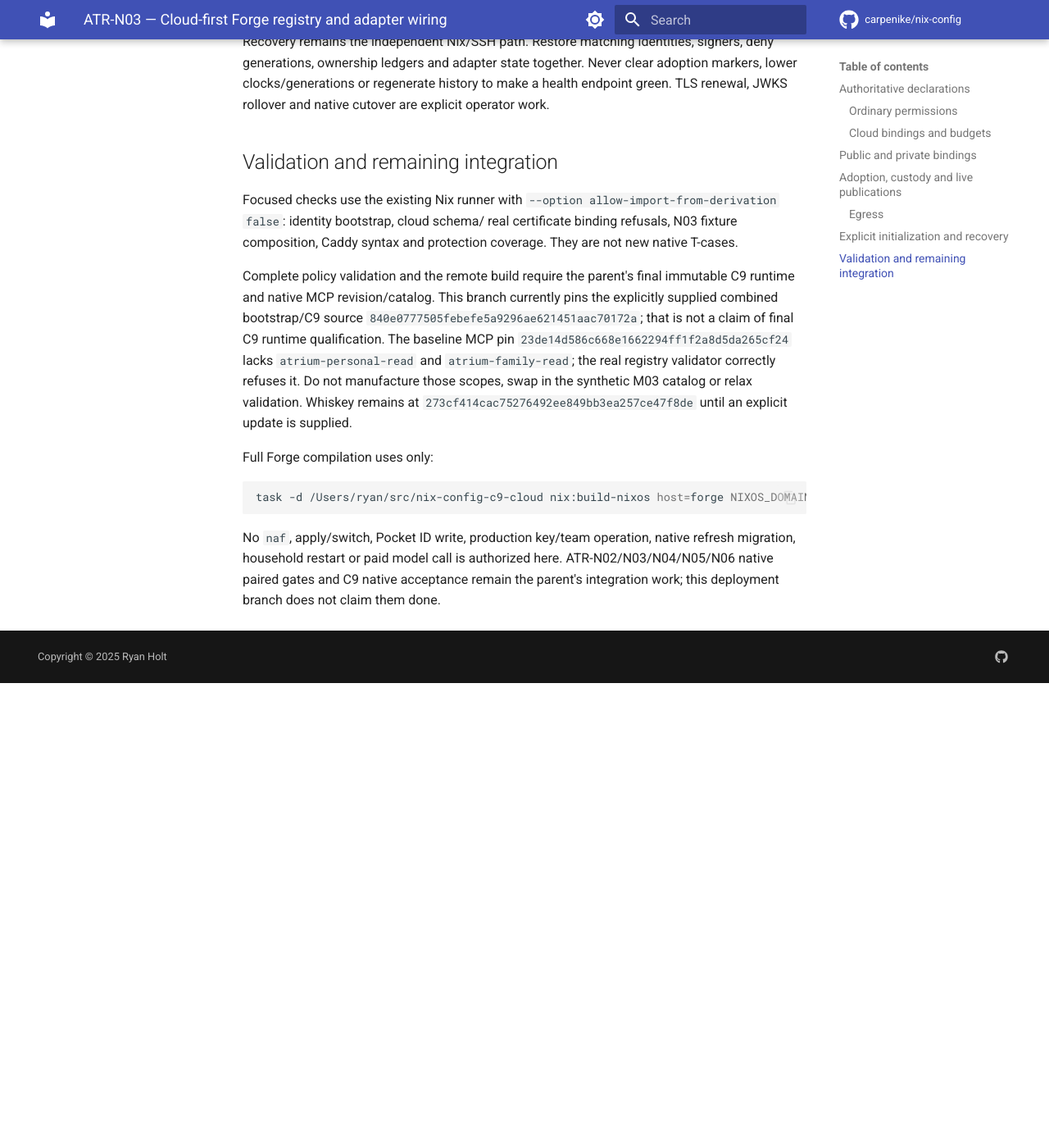
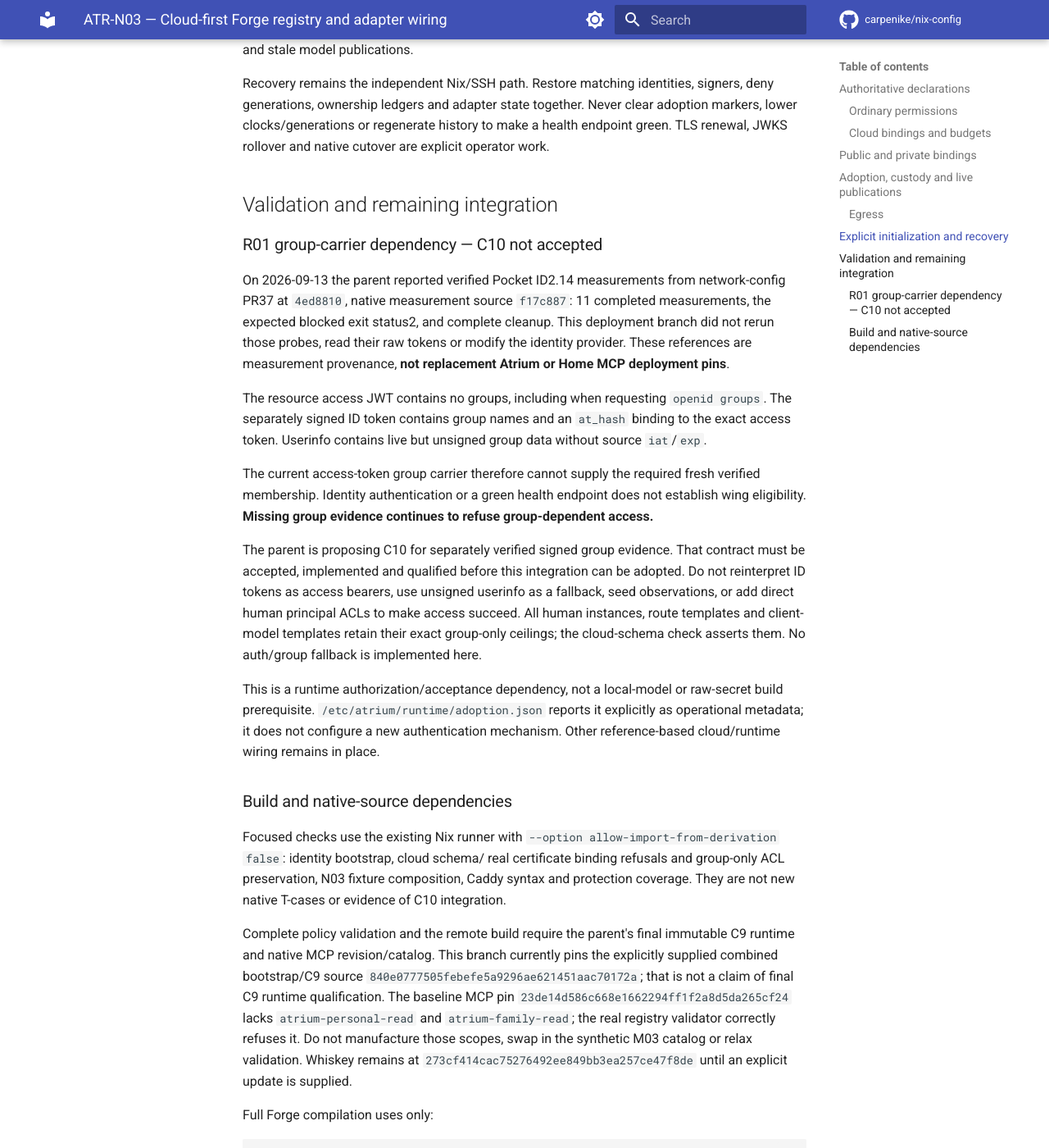
Before and after one commit to carpenike/nix-config, an MkDocs documentation site: the page built from docs/services/atrium-forge-cloud.md, in a window 1280 px wide and 1400 px high, scrolled down 6294 px. Shown: the whole window at 82% size. Built offline with MkDocs 1.6.1 and Material for MkDocs 9.7.7, drawn with Linux system fonts in a browser that asks for light colours; comment, search, counter and statistics services are not loaded; before the commit the page ends 7127 px from its top, so only the background shows below that; some of the changed text lies outside the part shown.

Commit message:
ATR-N03: preserve group-only access pending C10
Record the parent-reported Pocket ID 2.14 group-carrier blocker without changing authentication, registry ACLs or immutable deployment inputs. Extend the existing schema check to assert every human instance/template remains group-only and identity still uses access tokens. Separately verified signed group evidence awaits C10 acceptance and qualification.

Co-authored-by: Copilot <223556219+Copilot@users.noreply.github.com>
Copilot-Session: 1e5e7d6d-a45a-4ac0-9fb1-9bf14b3658cb

```diff
--- a/docs/services/atrium-forge-cloud.md
+++ b/docs/services/atrium-forge-cloud.md
@@ -209,9 +209,11 @@ units use actual package interfaces:
 
 1. `atrium-initialize` and `atrium-trust-initialize`: owner/service enrollment,
    signing, and separate TLS custody. Neither repeats or runs on boot.
-2. `atrium-seed-policy`: ordinary grants only. Establish fresh verified group
-   evidence through the real Pocket ID flow; the seed cannot manufacture it.
-   `atrium-select-opus` is a separate optional adult action.
+2. `atrium-seed-policy`: ordinary grants only; the seed cannot manufacture group
+   evidence. Group-dependent use stays blocked until C10 is accepted and its
+   verified carrier is implemented and qualified. Requesting `openid groups`
+   alone does not fix the resource access JWT. `atrium-select-opus` remains a
+   separate optional adult action, subject to the same group ceiling.
 3. `atrium-model-resolver-initialize`: publish from real initialized resolver
    state. `atrium-model-controller-initialize`: initialize the actual ledger
    and its real initial service publication. `atrium-model-admission-initialize`:
@@ -250,10 +252,45 @@ explicit operator work.
 
 ## Validation and remaining integration
 
+### R01 group-carrier dependency — C10 not accepted
+
+On 2026-09-13 the parent reported verified Pocket ID2.14 measurements from
+network-config PR37 at `4ed8810`, native measurement source `f17c887`:
+11 completed measurements, the expected blocked exit status2, and complete
+cleanup. This deployment branch did not rerun those probes, read their raw
+tokens or modify the identity provider. These references are measurement
+provenance, **not replacement Atrium or Home MCP deployment pins**.
+
+The resource access JWT contains no groups, including when requesting
+`openid groups`. The separately signed ID token contains group names and
+an `at_hash` binding to the exact access token. Userinfo contains live but
+unsigned group data without source `iat`/`exp`.
+
+The current access-token group carrier therefore cannot supply the required
+fresh verified membership. Identity authentication or a green health endpoint
+does not establish wing eligibility. **Missing group evidence continues to
+refuse group-dependent access.**
+
+The parent is proposing C10 for separately verified signed group evidence.
+That contract must be accepted, implemented and qualified before this
+integration can be adopted. Do not reinterpret ID tokens as access bearers,
+use unsigned userinfo as a fallback, seed observations, or add direct human
+principal ACLs to make access succeed. All human instances, route templates
+and client-model templates retain their exact group-only ceilings; the
+cloud-schema check asserts them. No auth/group fallback is implemented here.
+
+This is a runtime authorization/acceptance dependency, not a local-model or
+raw-secret build prerequisite. `/etc/atrium/runtime/adoption.json` reports it
+explicitly as operational metadata; it does not configure a new authentication
+mechanism. Other reference-based cloud/runtime wiring remains in place.
+
+### Build and native-source dependencies
+
 Focused checks use the existing Nix runner with
 `--option allow-import-from-derivation false`: identity bootstrap, cloud schema/
-real certificate binding refusals, N03 fixture composition, Caddy syntax and
-protection coverage. They are not new native T-cases.
+real certificate binding refusals and group-only ACL preservation, N03 fixture
+composition, Caddy syntax and protection coverage. They are not new native
+T-cases or evidence of C10 integration.
 
 Complete policy validation and the remote build require the parent's final
 immutable C9 runtime and native MCP revision/catalog. This branch currently
```
Also changed, not shown: 2 other files.
